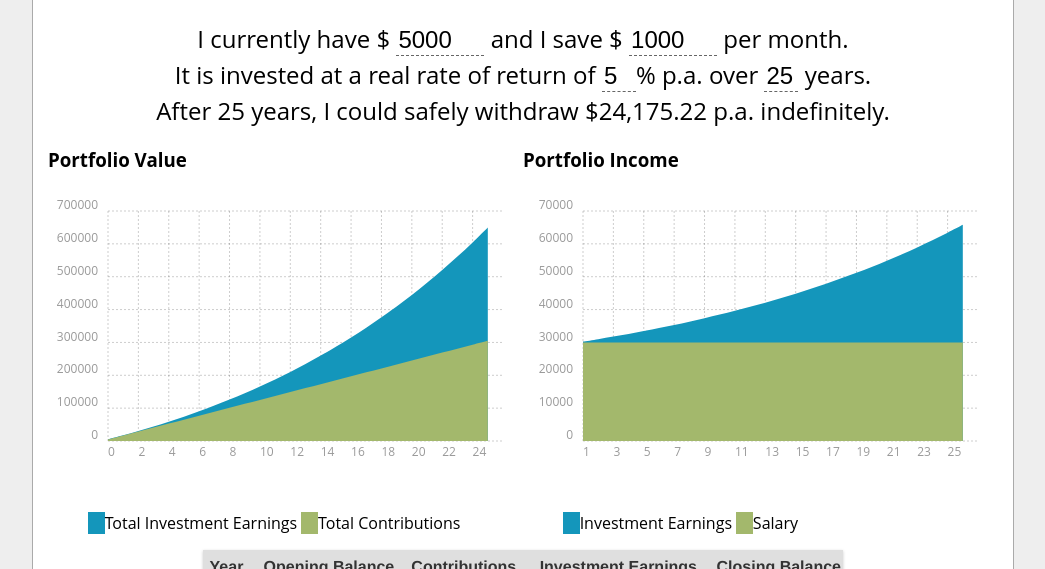
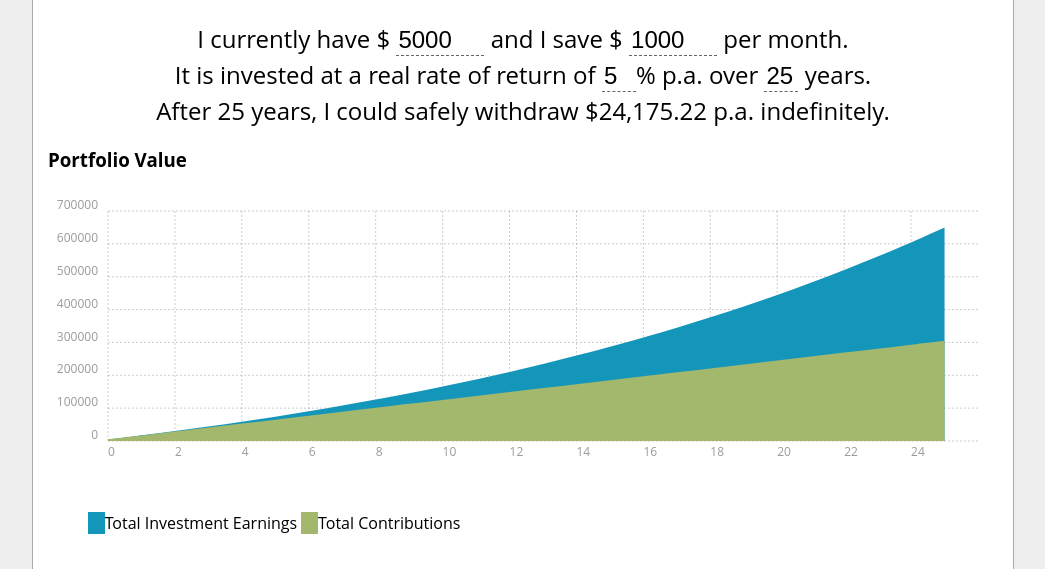
Before and after one commit to alagalac/OnePagePortfolio, a plain HTML site: page index.html in a window 1280 px wide. Shown: the part 156-725 px from the top of the page, without its empty margins (117-1162 px from the left). Drawn offline with nearby package versions, Linux system fonts and the light colour scheme.

Commit message:
Removed salary from savings calculator

```diff
--- a/index.html
+++ b/index.html
@@ -37,7 +37,6 @@
                 and I save $
                 <input class="inlineText" type="number" name="monthlySavings" maxlength="7" ng-model="data.MonthlySavings" ng-change="investments.updateData()"/>
                 per month.
-
             </p>
             <p class="inlineParagraph">
                 It is invested at a real rate of return of
@@ -57,22 +56,12 @@
         </section>
 
         <div ng-controller="chartController as Chartist" class="wrapper">
-            <section id="valuationChart">
             <h3>Portfolio Value</h3>
             <chartist class="ct-chart" chartist-data="$parent.valuationData" chartist-chart-type="Line" chartist-chart-options="Chartist.Options" chartist-responsive-options="Chartist.ResponsiveOptions"></chartist>
             <ul>
                 <li><span class="key ct-series-a-key">&nbsp;&nbsp;&nbsp;&nbsp;</span>Total Investment Earnings</li>
                 <li><span class="key ct-series-b-key">&nbsp;&nbsp;&nbsp;&nbsp;</span>Total Contributions</li>
             </ul>
-            </section>
-            <section id="incomeChart">
-                <h3>Portfolio Income</h3>
-                <chartist class="ct-chart" chartist-data="$parent.incomeData" chartist-chart-type="Line" chartist-chart-options="Chartist.Options" chartist-responsive-options="Chartist.ResponsiveOptions"></chartist>
-                <ul>
-                    <li><span class="key ct-series-a-key">&nbsp;&nbsp;&nbsp;&nbsp;</span>Investment Earnings</dd>
-                    <li><span class="key ct-series-b-key">&nbsp;&nbsp;&nbsp;&nbsp;</span>Salary</dd>
-                </ul>
-            </section>
         </div>
         <br/>
         <table>
```
Lines whose indentation alone changed are shown as unchanged.
